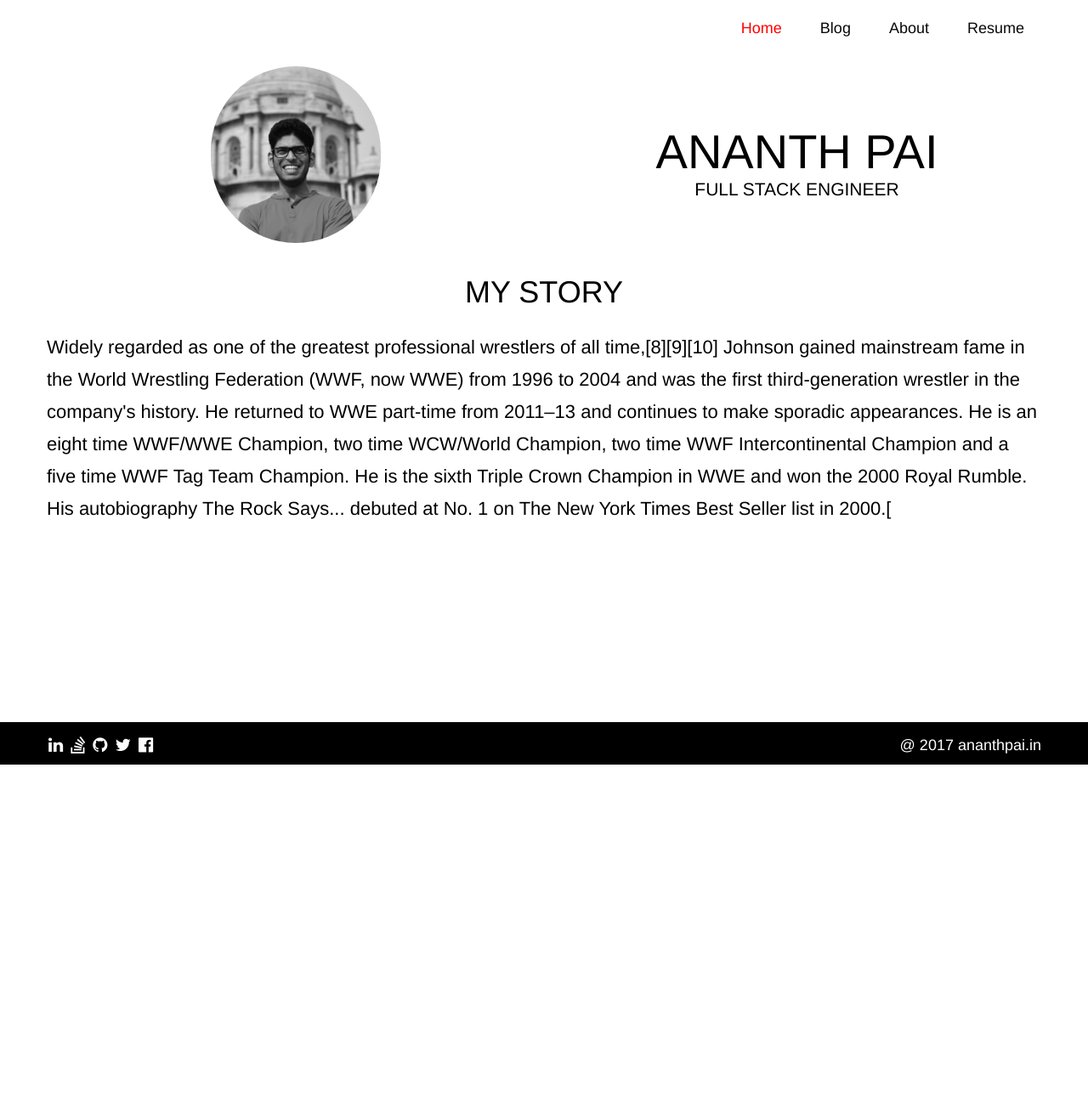
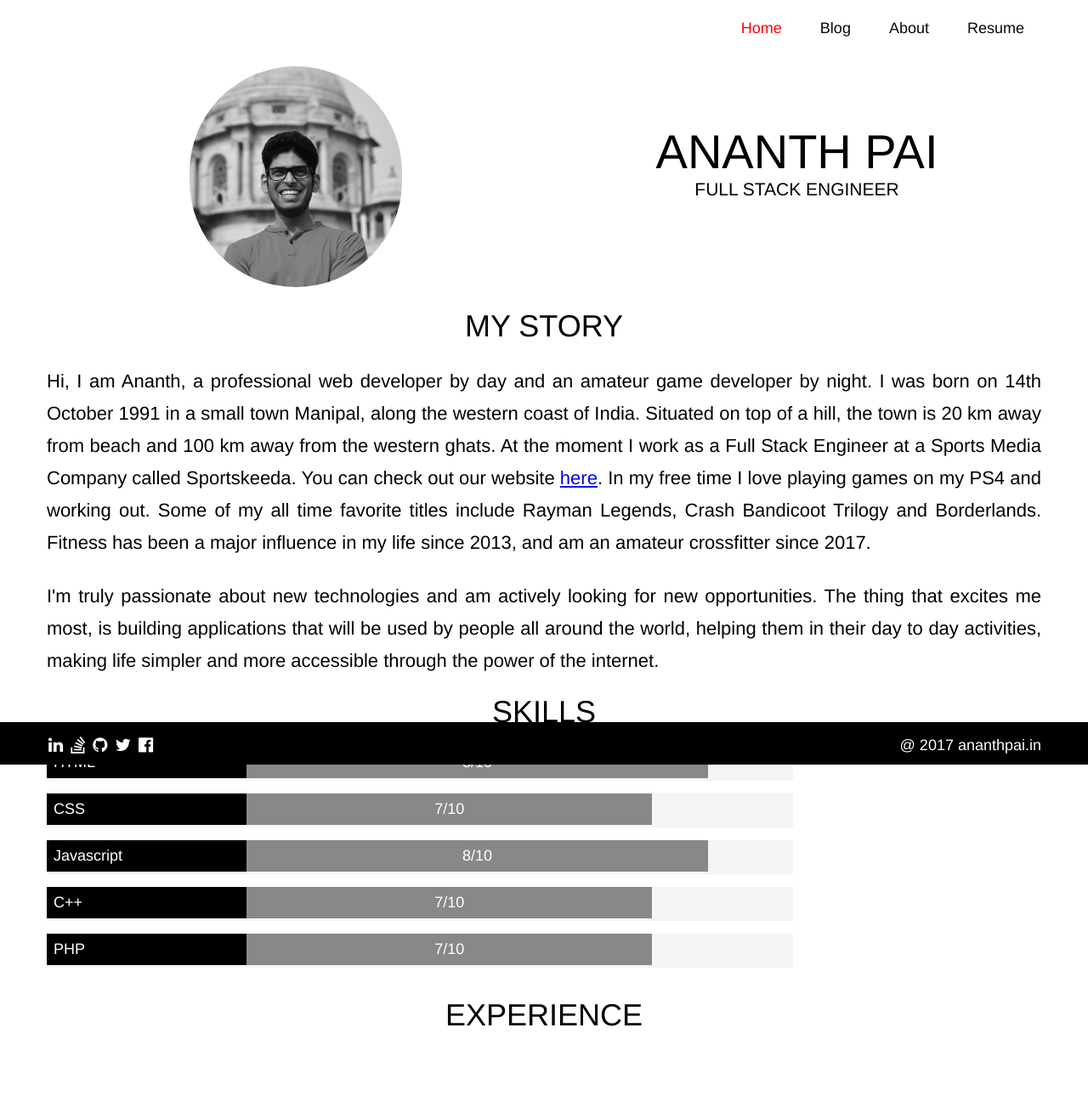
Before and after one commit to ananthtpai/ananthtpai.github.io, a Jekyll site: the page built from index.html, in a window 1280 px wide. Shown: the whole page at 85% size. Built offline with Jekyll 4.4.1, drawn with Linux system fonts in a browser that asks for light colours; some web fonts are replaced; Markdown is read by kramdown in place of the engine named in the settings; before the commit the page ends 900 px from its top, so only the background shows below that.

Commit message:
skills added

```diff
--- a/_layouts/default.html
+++ b/_layouts/default.html
@@ -2,7 +2,7 @@
 <html lang="en">
 <head>
     <meta charset="utf-8">
-    <title>Welcome to my world</title>
+    <title>I &#9829; code</title>
     <link rel="stylesheet" href="https://fonts.googleapis.com/css?family=Bowlby+One+SC">
     <link rel="stylesheet" href="https://maxcdn.bootstrapcdn.com/font-awesome/4.7.0/css/font-awesome.min.css">
     <link rel="stylesheet" href="{{site.baseurl}}/css/main.css">
--- a/css/main.scss
+++ b/css/main.scss
@@ -75,8 +75,8 @@
             text-align: center;
 
             img {
-                width: 200px;
-                border-radius: 150px;
+                width: 250px;
+                border-radius: 125px;
             }
         }
 
@@ -118,9 +118,64 @@
         margin-top: 25px;
         font-size: 22px;
         line-height: 38px;
+        text-align: justify;
     }
 }
 
+#my-skills {
+    .title {
+        font-size: 36px;
+        text-transform: uppercase;
+        text-align: center;
+        padding-bottom: 20px;
+    }
+
+    .skill-container {
+        .background {
+            position: relative;
+            width: 100%;
+            height:40px;
+            background: #f4f4f4;
+            width: 75%;
+            white-space: nowrap;
+            margin-bottom: 15px;
+
+            .name {
+                color: $color-white;
+                width: 25%;
+                padding: 8px;
+                background: #000;
+                display: inline-block;
+            }
+
+            .value {
+                color: $color-white;
+                text-align: center;
+                display: inline-block;
+                position: relative;
+                width: 75%;
+
+                div {
+                    padding: 8px;
+                    background: #888;
+                }
+            }
+        }
+    }
+}
+
+#experience {
+    .title {
+        font-size: 36px;
+        text-transform: uppercase;
+        text-align: center;
+        padding-bottom: 20px;
+    }
+}
+
+section:last-of-type {
+    margin-bottom: 70px;
+}
 
 .container {
     width: 1170px;
--- a/index.html
+++ b/index.html
@@ -15,6 +15,32 @@
 <section id="my-story" class="container">
     <div class="title">My Story</div>
     <div class="excerpt">
-        Widely regarded as one of the greatest professional wrestlers of all time,[8][9][10] Johnson gained mainstream fame in the World Wrestling Federation (WWF, now WWE) from 1996 to 2004 and was the first third-generation wrestler in the company's history. He returned to WWE part-time from 2011–13 and continues to make sporadic appearances. He is an eight time WWF/WWE Champion, two time WCW/World Champion, two time WWF Intercontinental Champion and a five time WWF Tag Team Champion. He is the sixth Triple Crown Champion in WWE and won the 2000 Royal Rumble. His autobiography The Rock Says... debuted at No. 1 on The New York Times Best Seller list in 2000.[
+        Hi, I am Ananth, a professional web developer by day and an amateur game developer by night. I was born on 14th October 1991 in a small town Manipal, along the western coast of India. Situated on top of a hill, the town is 20 km away from beach and 100 km away from the western ghats. At the moment I work as a Full Stack Engineer at a Sports Media Company called Sportskeeda. You can check out our website <a href="https://www.sportskeeda.com" target="_blank">here</a>. In my free time I love playing games on my PS4 and working out. Some of my all time favorite titles include Rayman Legends, Crash Bandicoot Trilogy and Borderlands. Fitness has been a major influence in my life since 2013, and am an amateur crossfitter since 2017.
+    </div>
+    <div class="excerpt">
+        I'm truly passionate about new technologies and am actively looking for new opportunities. The thing that excites me most, is building applications that will be used by people all around the world, helping them in their day to day activities, making life simpler and more accessible through the power of the internet.
     </div>
 </section>
+<section id="my-skills" class="container">
+    <div class="title">Skills</div>
+    <div class="skill-container">
+        <div class="background">
+            <span class="name">HTML</span><span class="value"><div style="width:80%">8/10</div></span>
+        </div>
+        <div class="background">
+            <span class="name">CSS</span><span class="value"><div style="width:70%">7/10</div></span>
+        </div>
+        <div class="background">
+            <span class="name">Javascript</span><span class="value"><div style="width:80%">8/10</div></span>
+        </div>
+        <div class="background">
+            <span class="name">C++</span><span class="value"><div style="width:70%">7/10</div></span>
+        </div>
+        <div class="background">
+            <span class="name">PHP</span><span class="value"><div style="width:70%">7/10</div></span>
+        </div>
+    </div>
+</section>
+<section id="experience" class="container">
+    <div class="title">Experience</div>
+</section>
```
